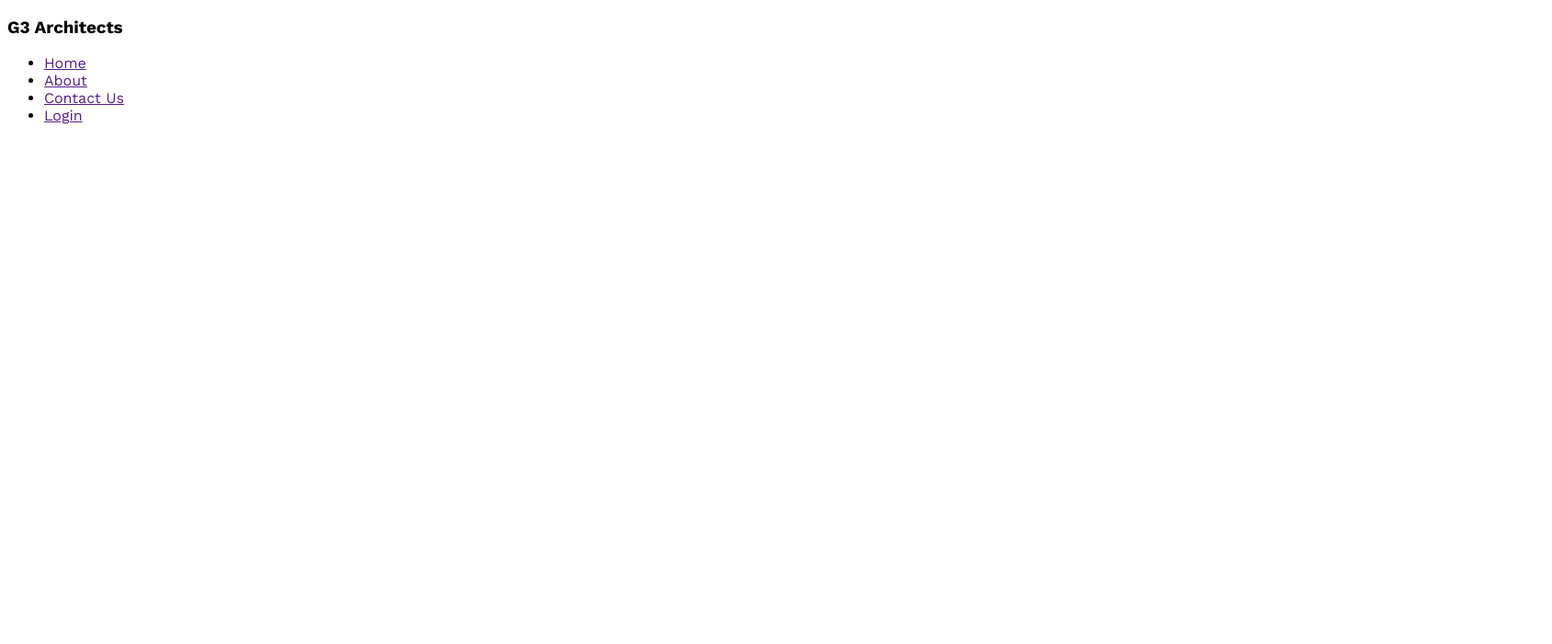
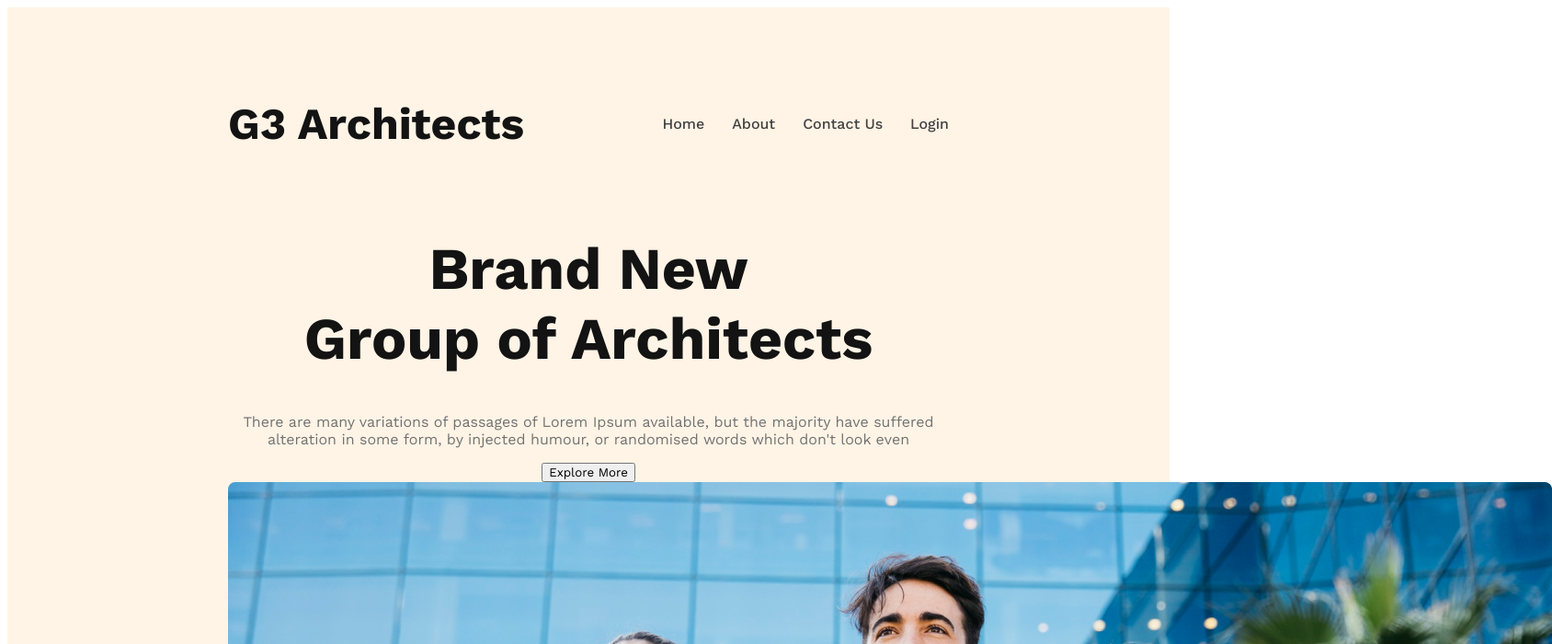
Before and after one commit to chand-stack/g3-architects-website, a plain HTML site: page index.html in a window 1280 px wide. Shown: the top 700 px of the page at 92% size, 1688 px wide, since content can reach past the window. Drawn offline with nearby package versions, Linux system fonts and the light colour scheme.

Commit message:
banner content added

```diff
--- a/index.html
+++ b/index.html
@@ -17,7 +17,14 @@
         <li><a href="">Login</a></li>
     </ul>
 </nav>
-
+<div class="banner-section">
+<div class="banner-content">
+    <h1 class="banner-title">Brand New <br>Group of Architects</h1>
+    <p class="banner-description">There are many variations of passages of Lorem Ipsum available, but the majority have suffered alteration in some form, by injected humour, or randomised words which don't look even</p>
+    <button class="btn-primary">Explore More</button>
+</div>
+<img src="./images/banner.png" alt="">
+</div>
 
 
     </header>
--- a/style.css
+++ b/style.css
@@ -6,3 +6,40 @@
     font-family: 'Poppins', sans-serif;
     font-family: 'Work Sans', sans-serif;
 }
+header{
+    background: rgba(255, 144, 14, 0.10);
+    padding: 50px 240px;
+}
+nav{
+    display: flex;
+    justify-content: space-between;
+    align-items: center;
+}
+nav ul{
+    display: flex;
+    list-style: none;
+}
+ul li a{
+    text-decoration: none;
+    margin-left: 30px;
+    color: var(--dark-02, #424242);
+    font-weight: 500;
+}
+nav h3{
+    color: var(--dark-01, #131313);
+    font-size: 3rem;
+    font-weight: 700;
+}
+.banner-content{
+ max-width: 800px;
+    text-align: center;
+    margin: 0 auto;
+}
+.banner-title{
+    color: var(--dark-01, #131313);
+    font-size: 4rem;
+    font-weight: 700;
+}
+.banner-description{
+    color: var(--dark-03, #727272);
+}
```
